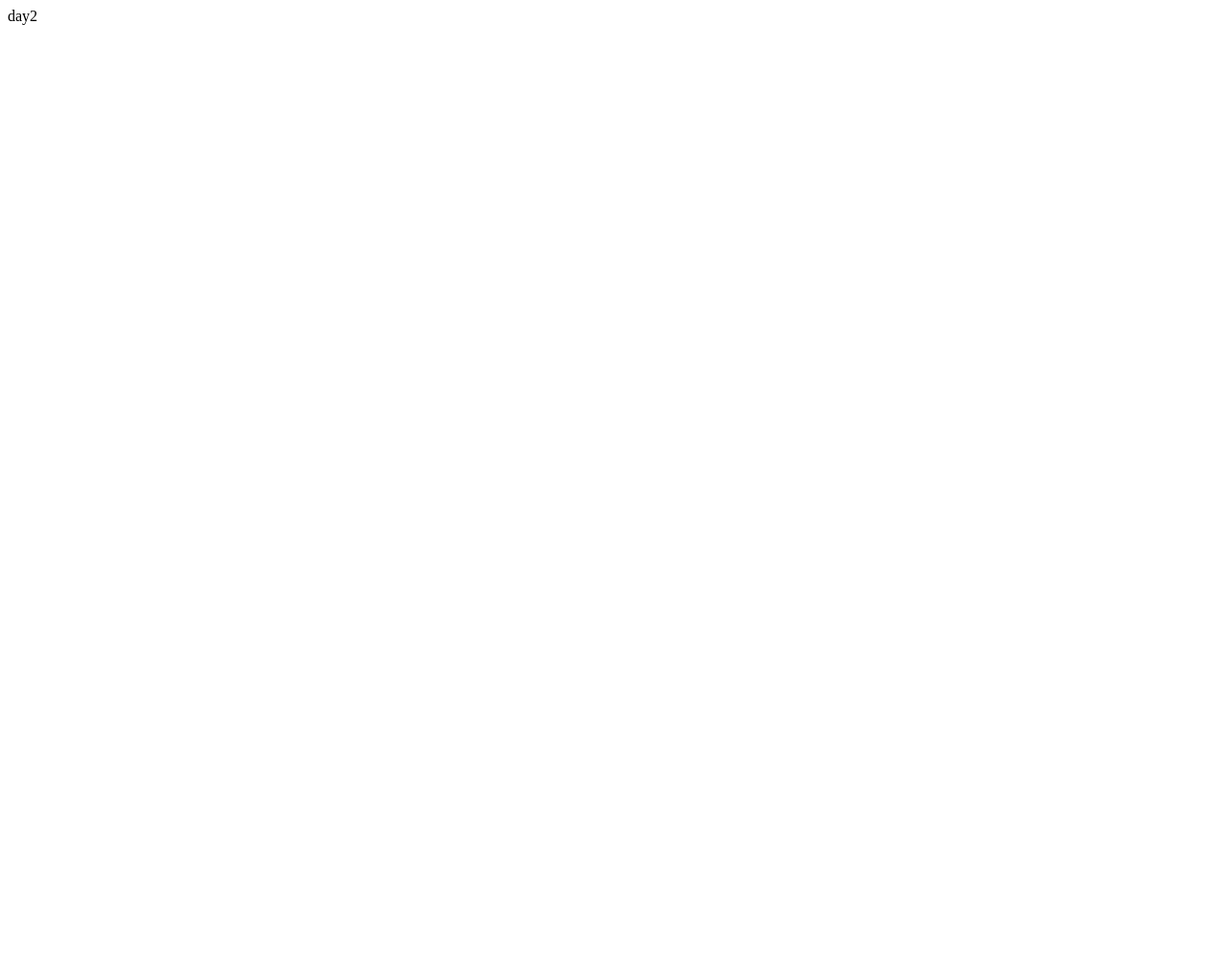
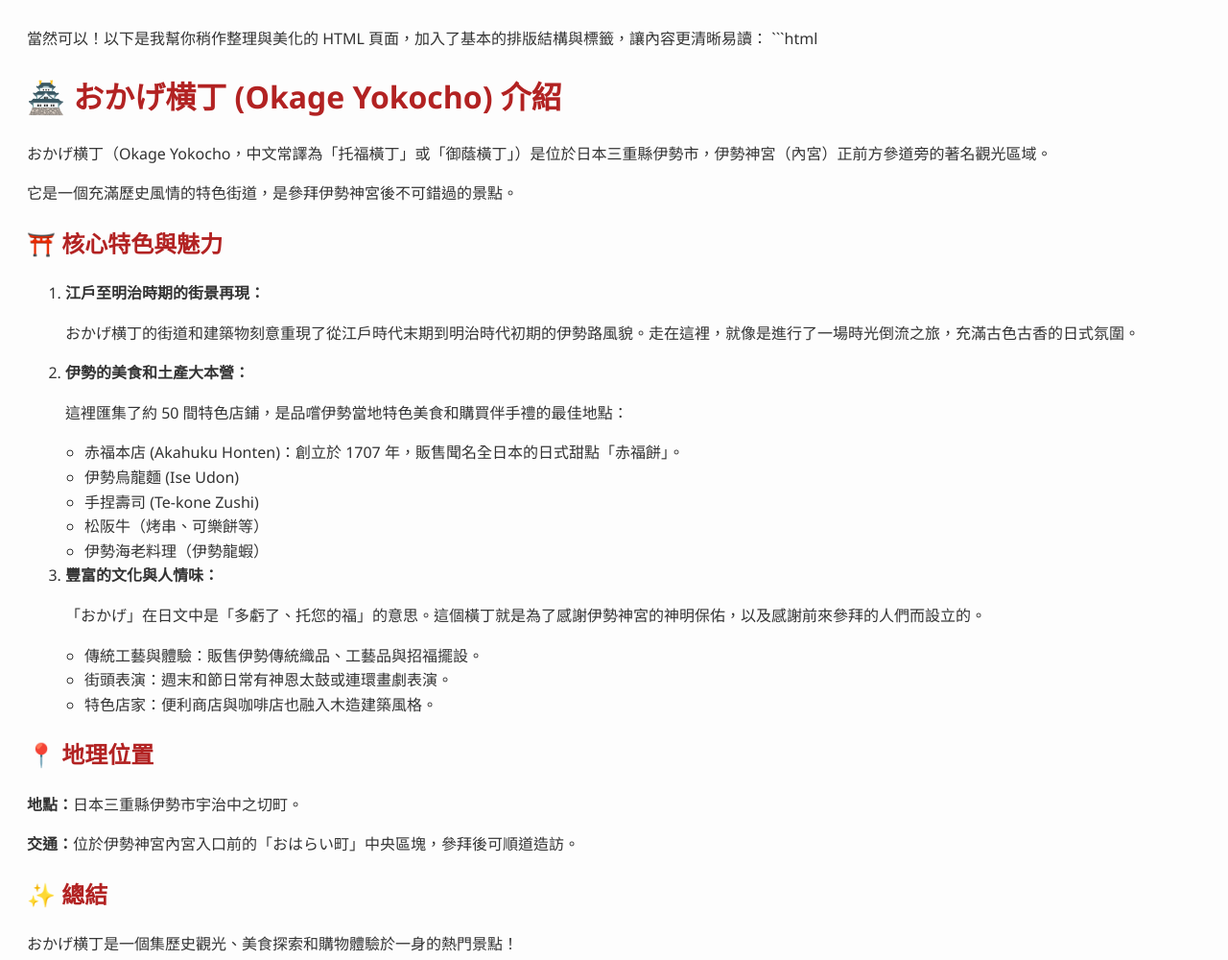
Before and after one commit to kate0208/html_test, a plain HTML site: page day2/index.html in a window 1280 px wide. Shown: the whole page at 96% size. Before the commit the page ends 800 px from the top, so only its background shows below. Drawn offline with Linux system fonts and the light colour scheme.

Commit message:
Revise index.html for Okage Yokocho introduction
Updated the title and added styles to enhance the layout and readability of the HTML page. Included detailed sections about the Okage Yokocho area, its features, and local cuisine.

````diff
--- a/day2/index.html
+++ b/day2/index.html
@@ -1,10 +1,67 @@
+當然可以！以下是我幫你稍作整理與美化的 HTML 頁面，加入了基本的排版結構與標籤，讓內容更清晰易讀：
+
+```html
 <!DOCTYPE html>
 <html lang="zh-Hant">
 <head>
   <meta charset="UTF-8">
-  <title>day2</title>
+  <title>Day 2：おかげ横丁介紹</title>
+  <style>
+    body {
+      font-family: "Segoe UI", "Noto Sans TC", sans-serif;
+      line-height: 1.6;
+      padding: 20px;
+      background-color: #fdfdfd;
+      color: #333;
+    }
+    h1, h2 {
+      color: #b22222;
+    }
+    ul {
+      padding-left: 20px;
+    }
+  </style>
 </head>
 <body>
-  day2
+  <h1>🏯 おかげ横丁 (Okage Yokocho) 介紹</h1>
+
+  <p>おかげ横丁（Okage Yokocho，中文常譯為「托福橫丁」或「御蔭橫丁」）是位於日本三重縣伊勢市，伊勢神宮（內宮）正前方參道旁的著名觀光區域。</p>
+
+  <p>它是一個充滿歷史風情的特色街道，是參拜伊勢神宮後不可錯過的景點。</p>
+
+  <h2>⛩️ 核心特色與魅力</h2>
+  <ol>
+    <li>
+      <strong>江戶至明治時期的街景再現：</strong>
+      <p>おかげ横丁的街道和建築物刻意重現了從江戶時代末期到明治時代初期的伊勢路風貌。走在這裡，就像是進行了一場時光倒流之旅，充滿古色古香的日式氛圍。</p>
+    </li>
+    <li>
+      <strong>伊勢的美食和土產大本營：</strong>
+      <p>這裡匯集了約 50 間特色店鋪，是品嚐伊勢當地特色美食和購買伴手禮的最佳地點：</p>
+      <ul>
+        <li>赤福本店 (Akahuku Honten)：創立於 1707 年，販售聞名全日本的日式甜點「赤福餅」。</li>
+        <li>伊勢烏龍麵 (Ise Udon)</li>
+        <li>手捏壽司 (Te-kone Zushi)</li>
+        <li>松阪牛（烤串、可樂餅等）</li>
+        <li>伊勢海老料理（伊勢龍蝦）</li>
+      </ul>
+    </li>
+    <li>
+      <strong>豐富的文化與人情味：</strong>
+      <p>「おかげ」在日文中是「多虧了、托您的福」的意思。這個橫丁就是為了感謝伊勢神宮的神明保佑，以及感謝前來參拜的人們而設立的。</p>
+      <ul>
+        <li>傳統工藝與體驗：販售伊勢傳統織品、工藝品與招福擺設。</li>
+        <li>街頭表演：週末和節日常有神恩太鼓或連環畫劇表演。</li>
+        <li>特色店家：便利商店與咖啡店也融入木造建築風格。</li>
+      </ul>
+    </li>
+  </ol>
+
+  <h2>📍 地理位置</h2>
+  <p><strong>地點：</strong>日本三重縣伊勢市宇治中之切町。</p>
+  <p><strong>交通：</strong>位於伊勢神宮內宮入口前的「おはらい町」中央區塊，參拜後可順道造訪。</p>
+
+  <h2>✨ 總結</h2>
+  <p>おかげ横丁是一個集歷史觀光、美食探索和購物體驗於一身的熱門景點！</p>
 </body>
 </html>
````
